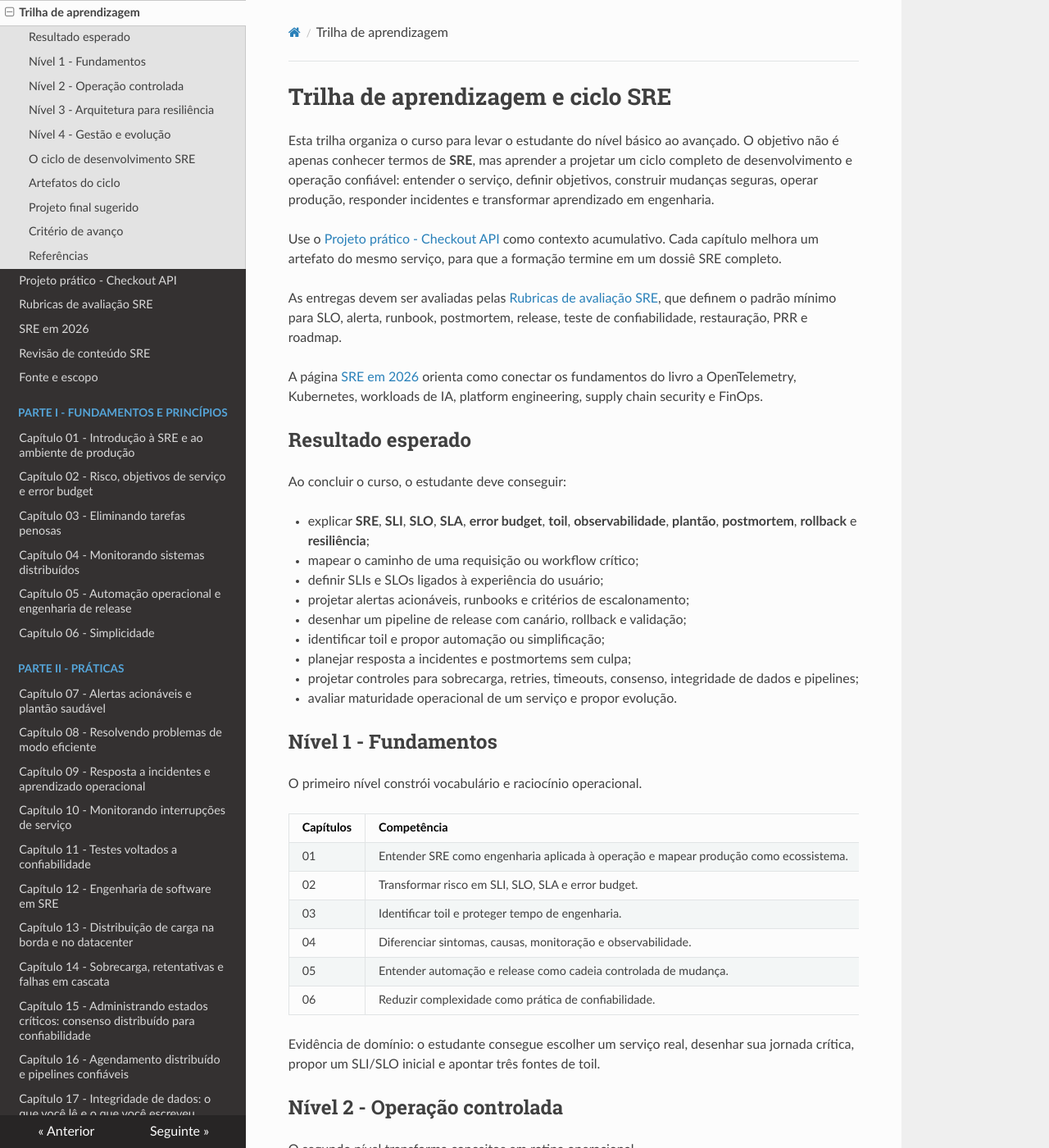
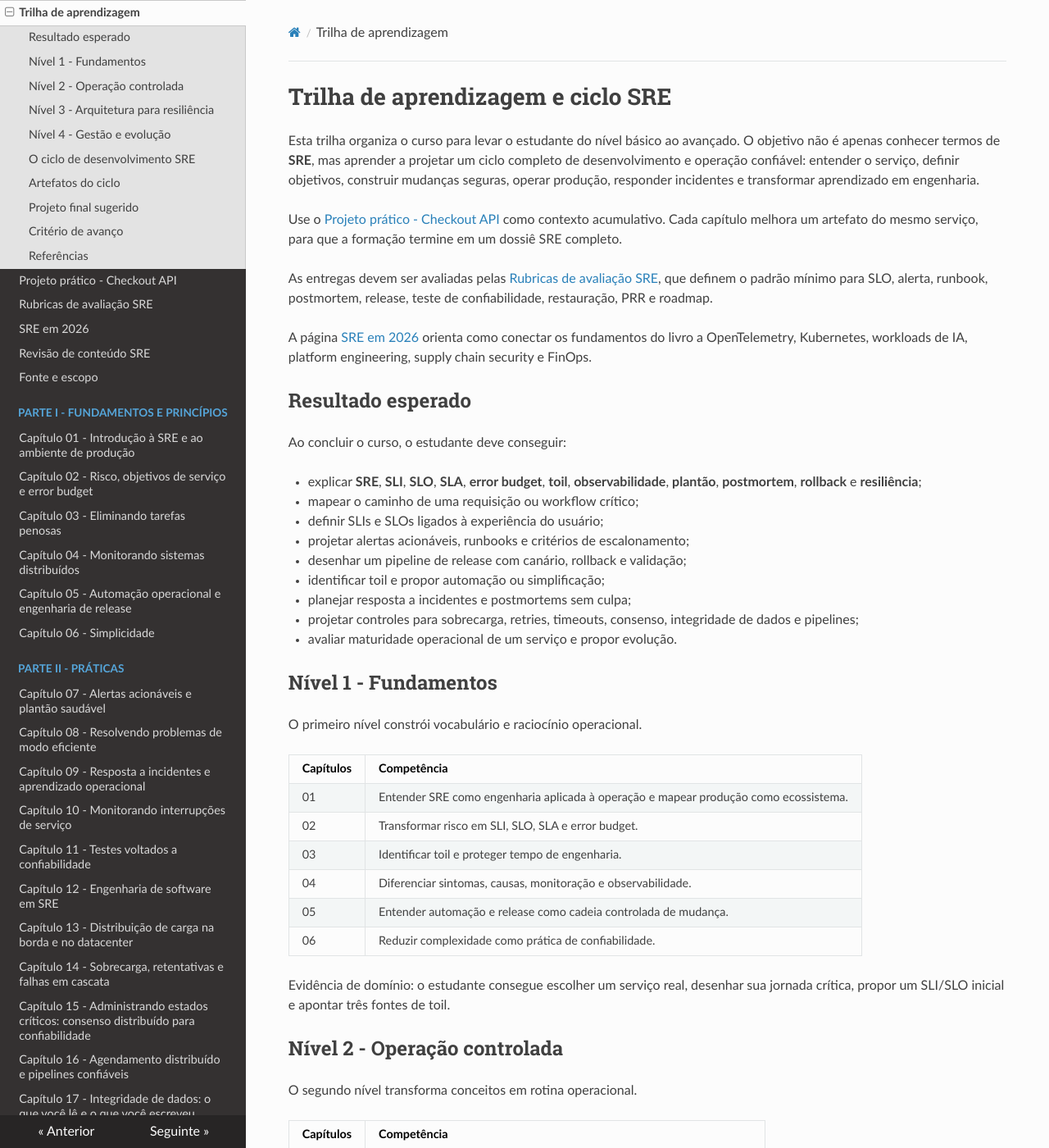
Before and after one commit to rafaelrezo/curso-engenharia-confiabilidade, an MkDocs documentation site: the page built from docs/trilha-aprendizado.md, in a window 1280 px wide and 1400 px high. Shown: the whole window at 82% size. Built offline with MkDocs 1.6.1, drawn with Linux system fonts in a browser that asks for light colours; nearby versions of some CDN libraries; some of the changed text lies outside the part shown.

Commit message:
Restaura Mermaid e largura do conteudo

```diff
--- /dev/null
+++ b/docs/javascripts/mermaid-init.js
@@ -0,0 +1,23 @@
+document.addEventListener("DOMContentLoaded", function () {
+  if (!window.mermaid) {
+    return;
+  }
+
+  document.querySelectorAll("pre.mermaid").forEach(function (block) {
+    var code = block.querySelector("code");
+    var diagram = document.createElement("div");
+    diagram.className = "mermaid";
+    diagram.textContent = code ? code.textContent : block.textContent;
+    block.replaceWith(diagram);
+  });
+
+  window.mermaid.initialize({
+    startOnLoad: false,
+    theme: "default",
+    securityLevel: "loose"
+  });
+
+  window.mermaid.run({
+    querySelector: ".mermaid"
+  });
+});
--- /dev/null
+++ b/docs/stylesheets/extra.css
@@ -0,0 +1,26 @@
+/* Keep ReadTheDocs native navigation while using the available content width. */
+.wy-nav-content {
+  max-width: none;
+}
+
+.rst-content table.docutils {
+  width: 100%;
+}
+
+.rst-content table.docutils td,
+.rst-content table.docutils th {
+  white-space: normal;
+  vertical-align: top;
+}
+
+.rst-content .mermaid {
+  width: 100%;
+  margin: 1.25rem 0 2rem;
+  overflow-x: auto;
+  text-align: center;
+}
+
+.rst-content .mermaid svg {
+  max-width: 100%;
+  height: auto;
+}
--- a/mkdocs.yml
+++ b/mkdocs.yml
@@ -4,6 +4,11 @@
 theme:
   name: readthedocs
   locale: pt_BR
+extra_css:
+  - stylesheets/extra.css
+extra_javascript:
+  - https://cdn.jsdelivr.net/npm/mermaid@10/dist/mermaid.min.js
+  - javascripts/mermaid-init.js
 markdown_extensions:
   - admonition
   - pymdownx.superfences:
```
